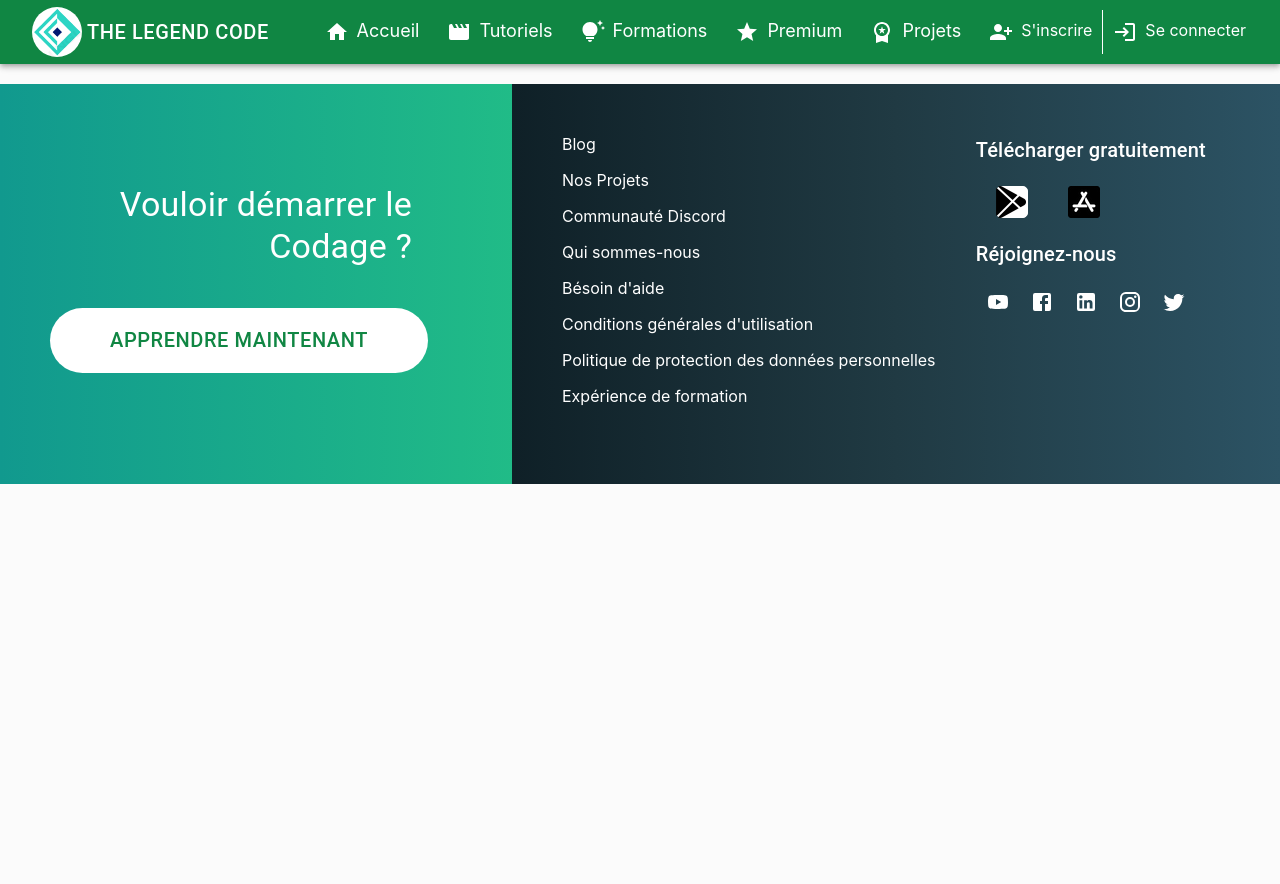
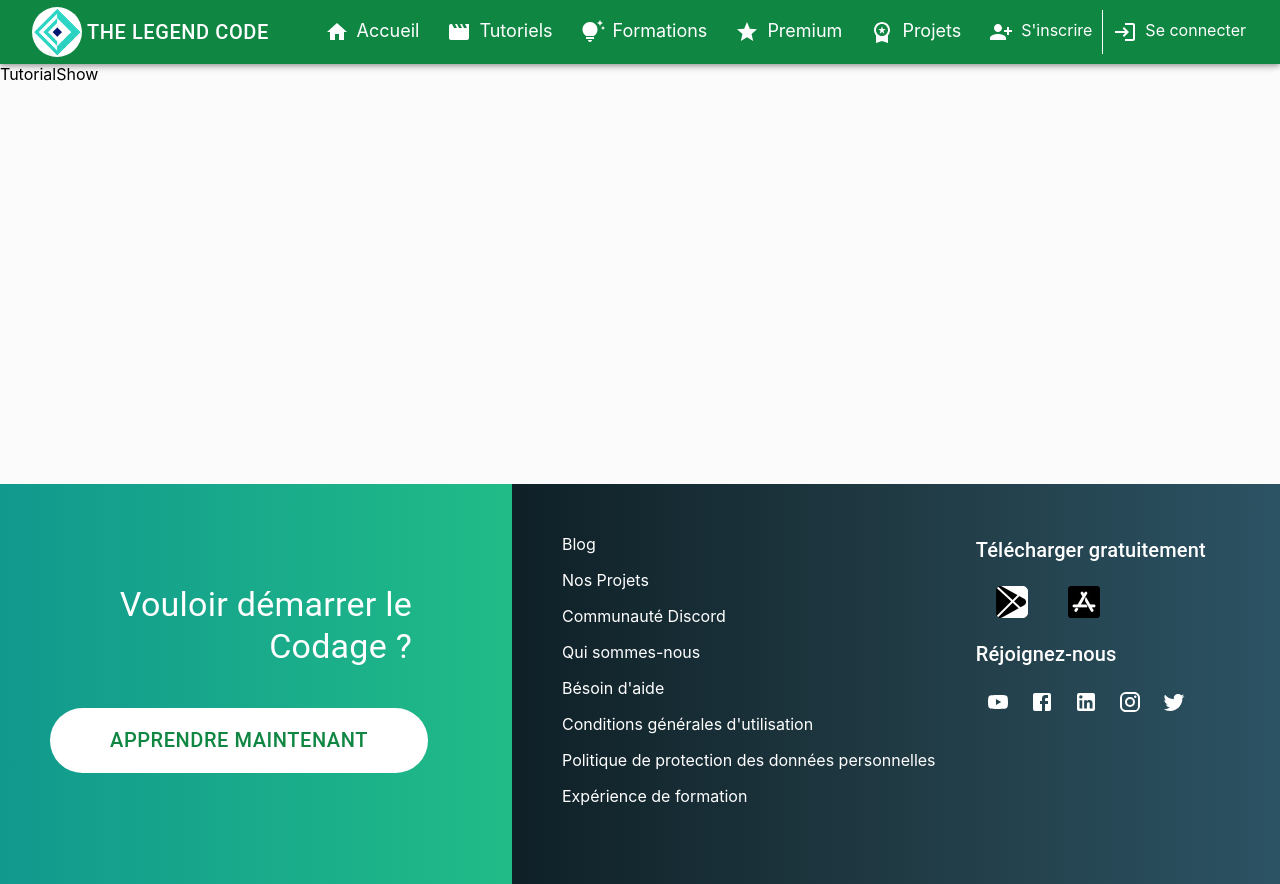
Before and after one commit to RobertEnagnon/plateforme, a React (Create React App) app: page /tutoriels/show/1 in a window 1280 px wide. Before the commit the page ends 800 px from the top, so only its background shows below. Built offline with nearby package versions, Linux system fonts and the light colour scheme.

Commit message:
correction décalage footer

```diff
--- a/src/App.js
+++ b/src/App.js
@@ -9,6 +9,7 @@ import Project from './pages/project/Project';
 import SignIn from './pages/signIn/SignIn';
 import SignUp from './pages/signUp/SignUp';
 import HomeFooter from './components/homeFooter/HomeFooter';
+import TutorialShow from './pages/tutorialShow/TutorialShow';
 
 function App() {
   return (
@@ -22,6 +23,7 @@ function App() {
         <Route path='/projets'  element={<Project/>} />
         <Route path='/signin' element={<SignIn/>}/>
         <Route path='/signup' element={<SignUp/>} />
+        <Route path='/tutoriels/show/:id' element={<TutorialShow />} />
       </Routes>
       <HomeFooter/>
     </Router>
--- a/src/components/banner/Banner.css
+++ b/src/components/banner/Banner.css
@@ -10,8 +10,9 @@
 }
 .principal{
     word-wrap: break-word;
-    color: rgba(223, 14, 101, 0.61);
+    color: rgba(245, 5, 105, 0.61);
     font-size: 24px;
+
 }
 
 
--- a/src/components/homeFooter/HomeFooter.css
+++ b/src/components/homeFooter/HomeFooter.css
@@ -1,5 +1,6 @@
 .homeFooter{
     width: 100%;
+    overflow-x: hidden;
     background: var(--greenBg);
     color: rgb(253, 243, 243);
     font-size: 16px;
--- a/src/components/searchBar/SearchBar.jsx
+++ b/src/components/searchBar/SearchBar.jsx
@@ -10,7 +10,7 @@ const SearchContainer = styled('div')({
 
 const SearchInput = styled(TextField)({
   marginLeft: '8px',
-  width: '300px',
+  width: '200px',
 });
 
 const SearchButton = styled(IconButton)({
--- a/src/components/tutorialItem/TutorialItem.jsx
+++ b/src/components/tutorialItem/TutorialItem.jsx
@@ -1,10 +1,12 @@
 import React from 'react'
 import { Grid, Card, CardMedia, CardContent, Typography } from '@mui/material';
+import { Link } from 'react-router-dom';
 
 
 function TutorialItem({tutorial}) {
   return (
-    <Grid item xs={12} sm={6} md={4} lg={3} key={tutorial.id}>
+    <Grid item xs={12} sm={6} md={4} lg={3} key={tutorial.id} >
+        <Link to={`/tutoriels/show/${tutorial.id}`}>
             <Card>
               <CardMedia
                 component="img"
@@ -17,7 +19,8 @@ function TutorialItem({tutorial}) {
                   {tutorial.title}
                 </Typography>
                 <Typography variant="body2" color="text.secondary">
-                  Catégorie : {tutorial.category}
+                  {/* Catégorie : */}
+                   {tutorial.category}
                 </Typography>
                 <Typography variant="body2" color="text.secondary">
                   Niveau : {tutorial.level}
@@ -27,7 +30,8 @@ function TutorialItem({tutorial}) {
                 </Typography>
               </CardContent>
             </Card>
-          </Grid>
+        </Link>
+    </Grid>
   )
 }
 
--- a/src/components/tutorialList/TutorialList.jsx
+++ b/src/components/tutorialList/TutorialList.jsx
@@ -130,12 +130,12 @@ const TutorialList = () => {
           <SearchBar onSearch={handleSearch} />
         </Box>
       </Box>
-      <Grid container spacing={2} px={{md:4}} justifyContent={'end'} >
-        <Stack ml={2} width={{ xs: "100%", sm:"100%" , md:"60%" , lg: "45%"}} >
+      <Grid container spacing={2} px={{xs:4}} justifyContent={'end'} >
+        <Stack ml={2} mr={'auto'} width={{ xs: "100%", sm:"100%" , md:"60%" , lg: "45%"}} >
           <Typography variant="h4" gutterBottom>
             Liste des Tutoriels
           </Typography>
-          <Box pr={{md:10}} pb={5} className="p">
+          <Box pr={{md:10}}  pb={5} className="p">
             Envie d'apprendre de nouvelles choses et maitriser de nouvelles technologies ?
             Une explication pédagogique avec une vitesse de votre compréhension et une méthode
             appréciée par une comunauté très habile. Alors vous et nous avons de chemin à faire ensemble...
--- a/src/index.css
+++ b/src/index.css
@@ -22,8 +22,8 @@ body {
   -webkit-font-smoothing: antialiased;
   -moz-osx-font-smoothing: grayscale;
   background: #f8f8f88e;
+ width: 100% !important;
  overflow-x: hidden;
- width: 100%;
 }
 
 code {
--- /dev/null
+++ b/src/pages/tutorialShow/TutorialShow.jsx
@@ -0,0 +1,14 @@
+import React from 'react'
+import "./TutorialShow.css"
+import { Box } from '@mui/material'
+
+const TutorialShow = () => {
+
+
+
+  return (
+    <Box  sx={{minHeight:'50vh'}} >TutorialShow</Box>
+  )
+}
+
+export default TutorialShow
```
Also changed, not shown: src/pages/tutorialShow/TutorialShow.css (added).
